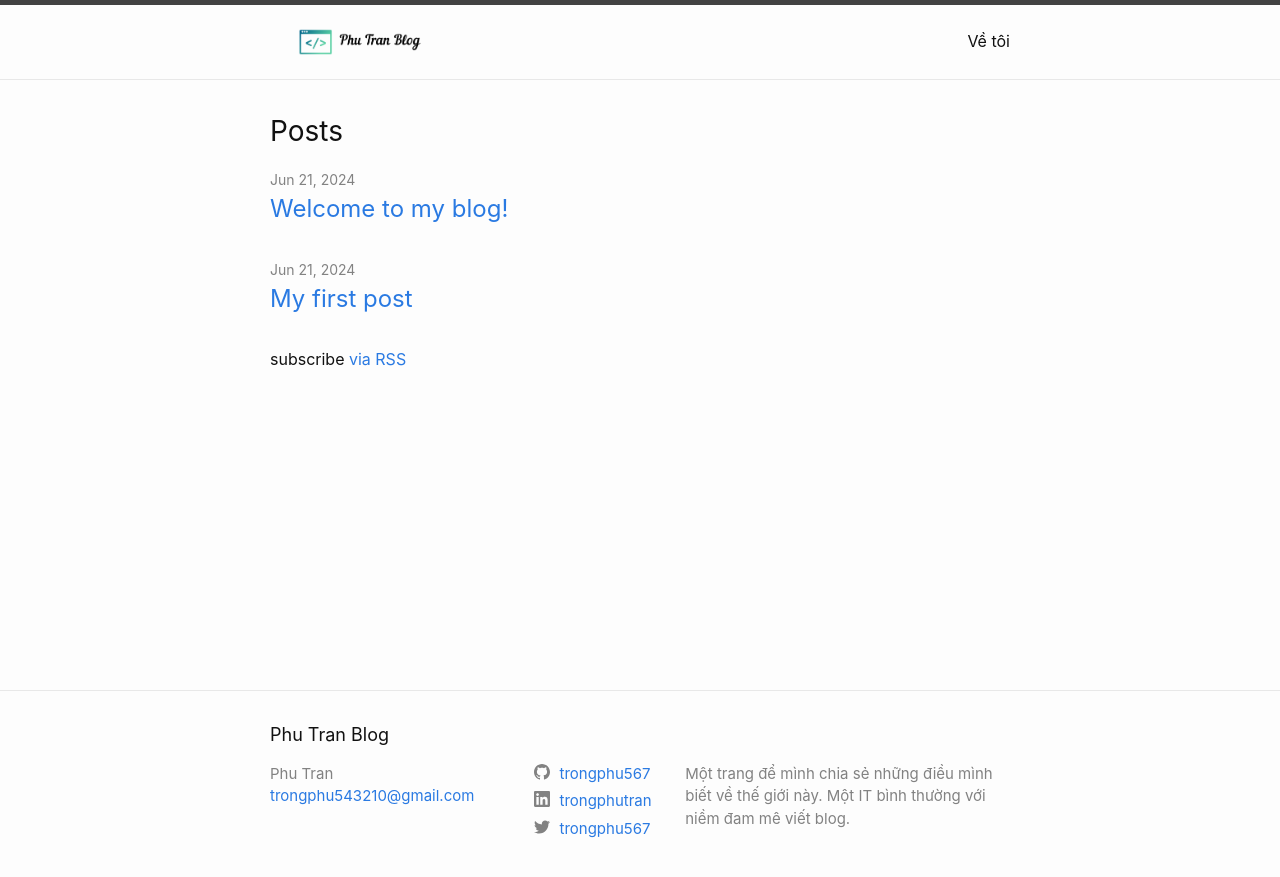
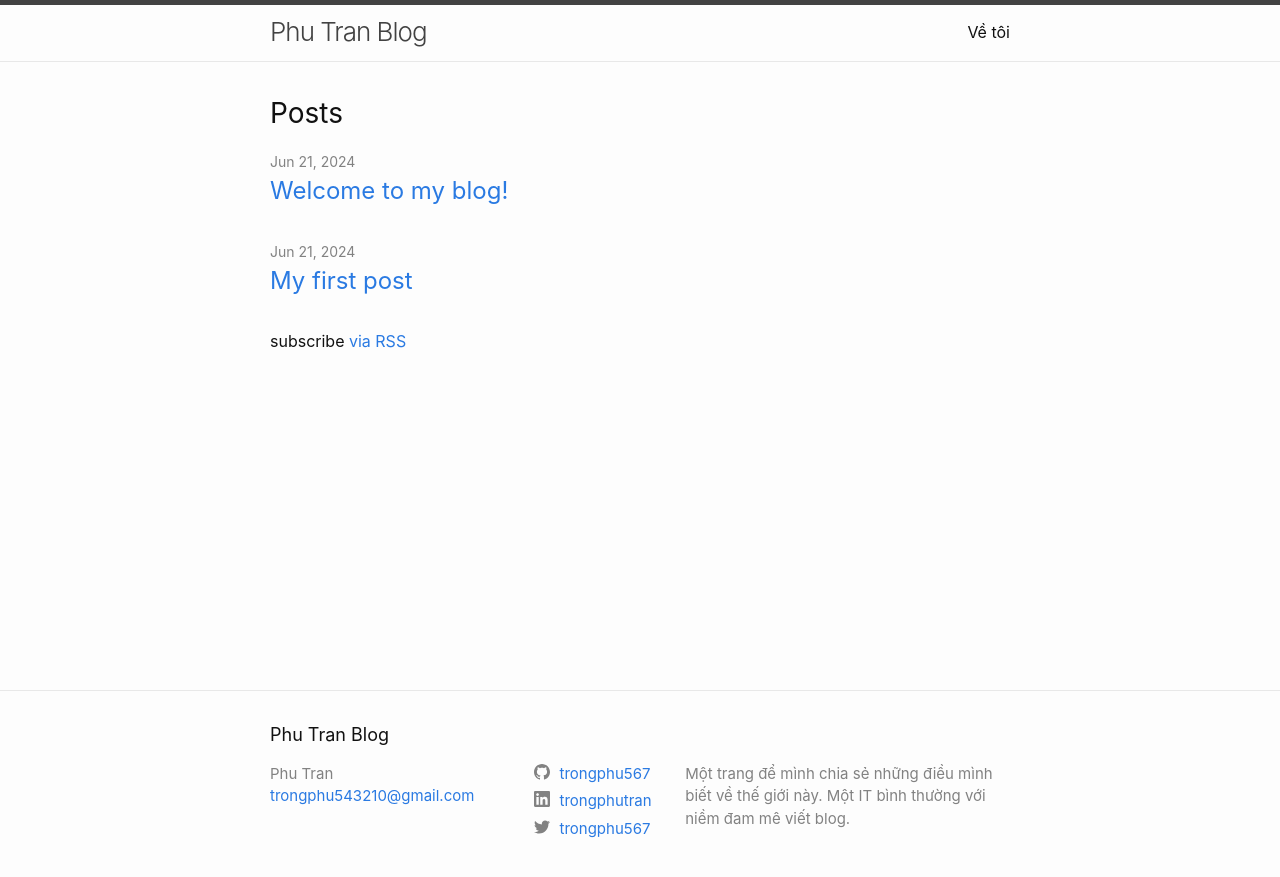
Before and after one commit to trongphu567/my-blog, a Jekyll site: the page built from index.markdown, in a window 1280 px wide. Shown: the top 877 px of the page. Built offline with Jekyll 4.4.1, drawn with Linux system fonts in a browser that asks for light colours.

Commit message:
Revert "add logo for blog site"
This reverts commit e058d78fa4966e18daab6fe6329113627ce54ed1.

```diff
--- a/_config.yml
+++ b/_config.yml
@@ -32,9 +32,6 @@ linkedin_username: trongphutran
 # Author is the default for posts, the Atom feed, and is used in the footer.
 author: Phu Tran
 
-#title-logo is a new field that when used displays a logo in the title bar
-title-logo: /images/title-logo.png
-
 # Build settings
 # Remove minima theme as it is now a regular theme.
 # theme: minima
--- a/_includes/header.html
+++ b/_includes/header.html
@@ -1,42 +1,28 @@
 <header class="site-header" role="banner">
+
   <div class="wrapper">
-    {%- assign default_paths = site.pages | map: "path" -%} {%- assign
-    page_paths = site.header_pages | default: default_paths -%}
-    <!--
-    Original title display code form the minima theme.
+    {%- assign default_paths = site.pages | map: "path" -%}
+    {%- assign page_paths = site.header_pages | default: default_paths -%}
     <a class="site-title" rel="author" href="{{ "/" | relative_url }}">{{ site.title | escape }}</a>
-    -->
-    <a class="site-title" rel="author" href="{{ "/" | relative_url }}">
-        {%- if site.title-logo -%}
-            <img
-            src="{{ site.title-logo | relative_url }}"
-            alt="{{ site.title | escape }}"
-            class="site-logo" style="width: 180px;"
-            />
-        {%- else -%}
-        {{ site.title | escape }}
-        </a> {%- endif -%}
-        </a>
+
     {%- if page_paths -%}
       <nav class="site-nav">
         <input type="checkbox" id="nav-trigger" class="nav-trigger" />
         <label for="nav-trigger">
           <span class="menu-icon">
             <svg viewBox="0 0 18 15" width="18px" height="15px">
-            <path
-              d="M18,1.484c0,0.82-0.665,1.484-1.484,1.484H1.484C0.665,2.969,0,2.304,0,1.484l0,0C0,0.665,0.665,0,1.484,0 h15.032C17.335,0,18,0.665,18,1.484L18,1.484z M18,7.516C18,8.335,17.335,9,16.516,9H1.484C0.665,9,0,8.335,0,7.516l0,0 c0-0.82,0.665-1.484,1.484-1.484h15.032C17.335,6.031,18,6.696,18,7.516L18,7.516z M18,13.516C18,14.335,17.335,15,16.516,15H1.484 C0.665,15,0,14.335,0,13.516l0,0c0-0.82,0.665-1.483,1.484-1.483h15.032C17.335,12.031,18,12.695,18,13.516L18,13.516z"
-            />
+              <path d="M18,1.484c0,0.82-0.665,1.484-1.484,1.484H1.484C0.665,2.969,0,2.304,0,1.484l0,0C0,0.665,0.665,0,1.484,0 h15.032C17.335,0,18,0.665,18,1.484L18,1.484z M18,7.516C18,8.335,17.335,9,16.516,9H1.484C0.665,9,0,8.335,0,7.516l0,0 c0-0.82,0.665-1.484,1.484-1.484h15.032C17.335,6.031,18,6.696,18,7.516L18,7.516z M18,13.516C18,14.335,17.335,15,16.516,15H1.484 C0.665,15,0,14.335,0,13.516l0,0c0-0.82,0.665-1.483,1.484-1.483h15.032C17.335,12.031,18,12.695,18,13.516L18,13.516z"/>
             </svg>
           </span>
         </label>
 
         <div class="trigger">
-        {%- for path in page_paths -%} {%- assign my_page = site.pages | where:
-        "path", path | first -%} {%- if my_page.title -%}
-        <a class="page-link" href="{{ my_page.url | relative_url }}" style="line-height: 4.5;"
-          >{{ my_page.title | escape }}</a
-        >
-        {%- endif -%} {%- endfor -%}
+          {%- for path in page_paths -%}
+            {%- assign my_page = site.pages | where: "path", path | first -%}
+            {%- if my_page.title -%}
+            <a class="page-link" href="{{ my_page.url | relative_url }}">{{ my_page.title | escape }}</a>
+            {%- endif -%}
+          {%- endfor -%}
         </div>
       </nav>
     {%- endif -%}
```
Also changed, not shown: _sass/minima.scss (+16 -14 lines), images/title-logo.png (deleted). Lines whose indentation alone changed are shown as unchanged.
